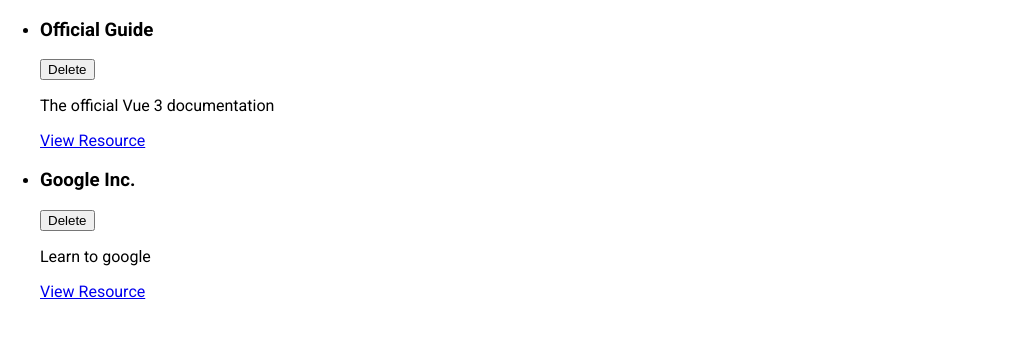
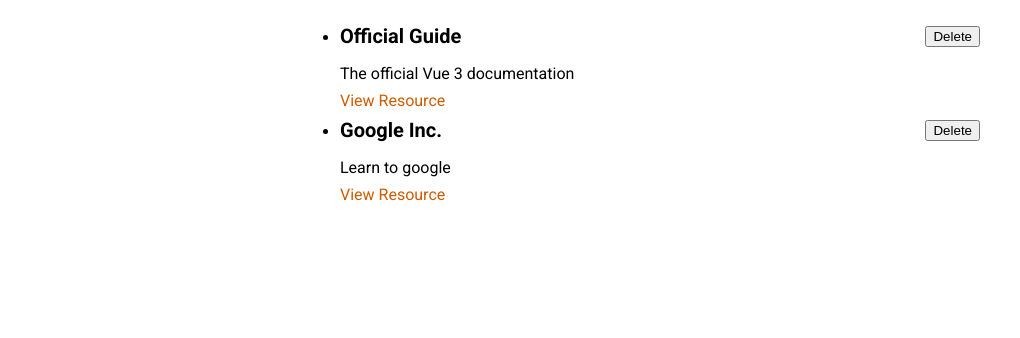
Before and after one commit to roma-marshall/remember-me, a Vue app: page / in a window 1280 px wide. Shown: the top 338 px of the page, without its empty margins (0-1020 px from the left). Built offline with nearby package versions, Linux system fonts and the light colour scheme.

Commit message:
learning-resource component style

```diff
--- a/src/components/learning-resources/LearningResource.vue
+++ b/src/components/learning-resources/LearningResource.vue
@@ -20,5 +20,33 @@
 </script>
 
 <style scoped>
+li {
+  margin: auto;
+  max-width: 40rem;
+}
 
+header {
+  display: flex;
+  justify-content: space-between;
+  align-items: center;
+}
+
+h3 {
+  font-size: 1.25rem;
+  margin: 0.5rem 0;
+}
+
+p {
+  margin: 0.5rem 0;
+}
+
+a {
+  text-decoration: none;
+  color: #ce5c00;
+}
+
+a:hover,
+a:active {
+  color: #c89300;
+}
 </style>
```
